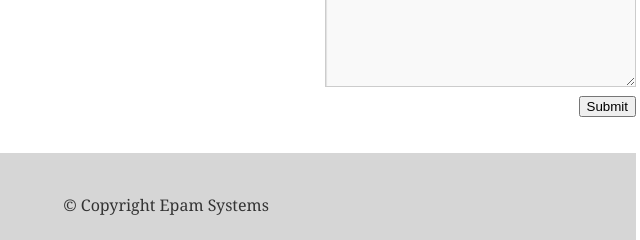
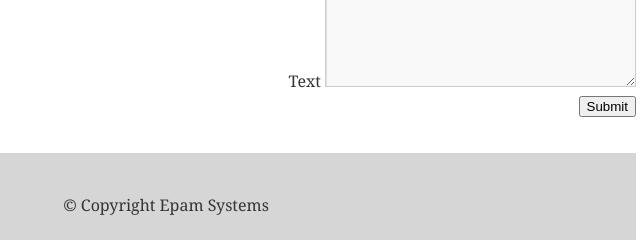
Before and after one commit to tinatripak/tinatripak.github.io, a plain HTML site: page index.html in a window 1280 px wide. Shown: the part 3837-4077 px from the top of the page, 474-1114 px from the left. Drawn offline with Linux system fonts and the light colour scheme.

Commit message:
Update index.html

```diff
--- a/index.html
+++ b/index.html
@@ -211,7 +211,7 @@ both           spaces and
                 <input type="radio" id="male" name="sex" value="Male"><br>
                 <label for="female">Female</label>
                 <input type="radio" id="female" name="sex" value="Female"><br>
-                <label for="message"></label>
+                <label for="message">Text</label>
                 <textarea id = "message" name="message" rows="10" cols="29"></textarea><br>
 
                 <button type="submit">Submit</button>
```
